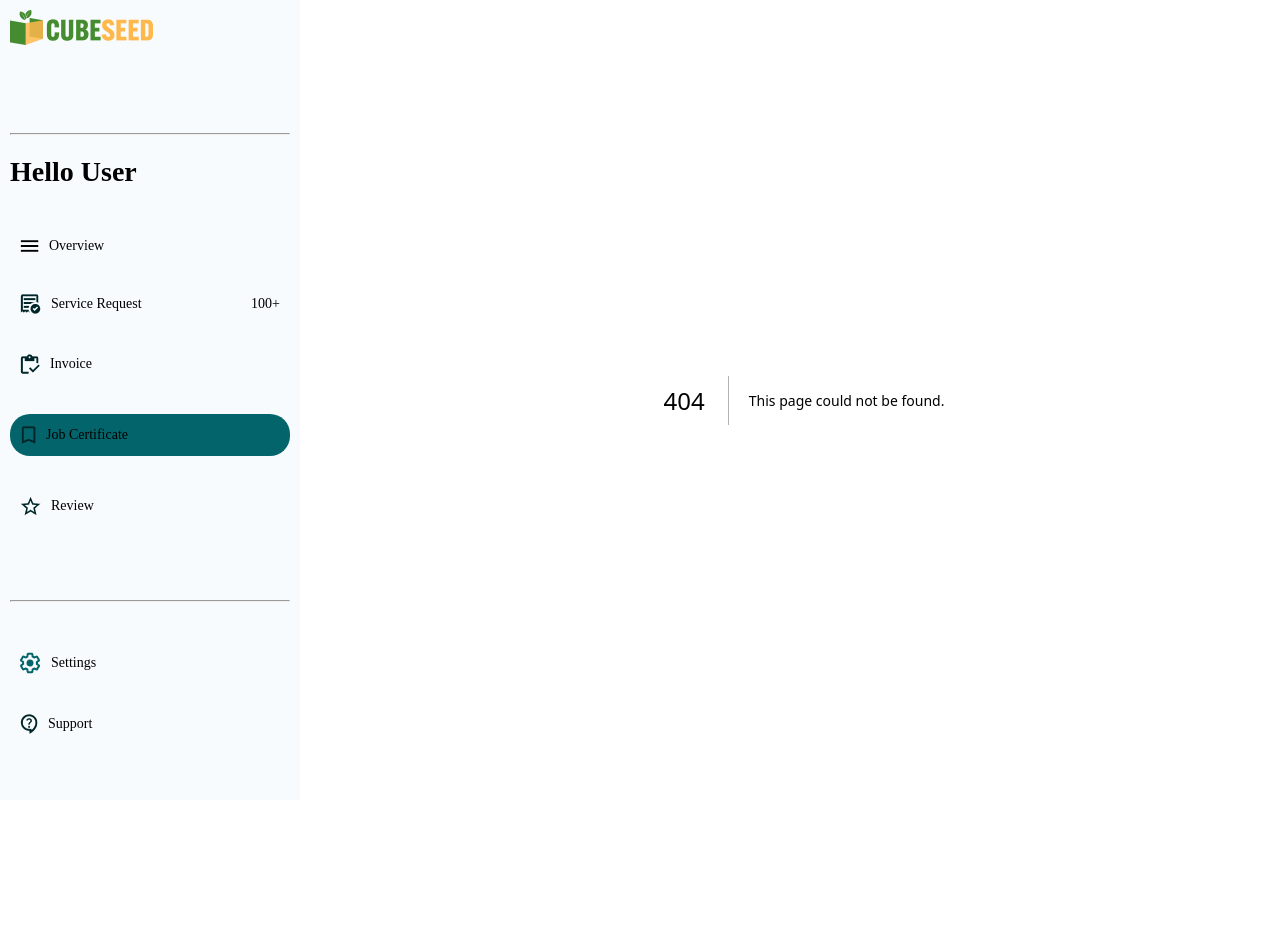
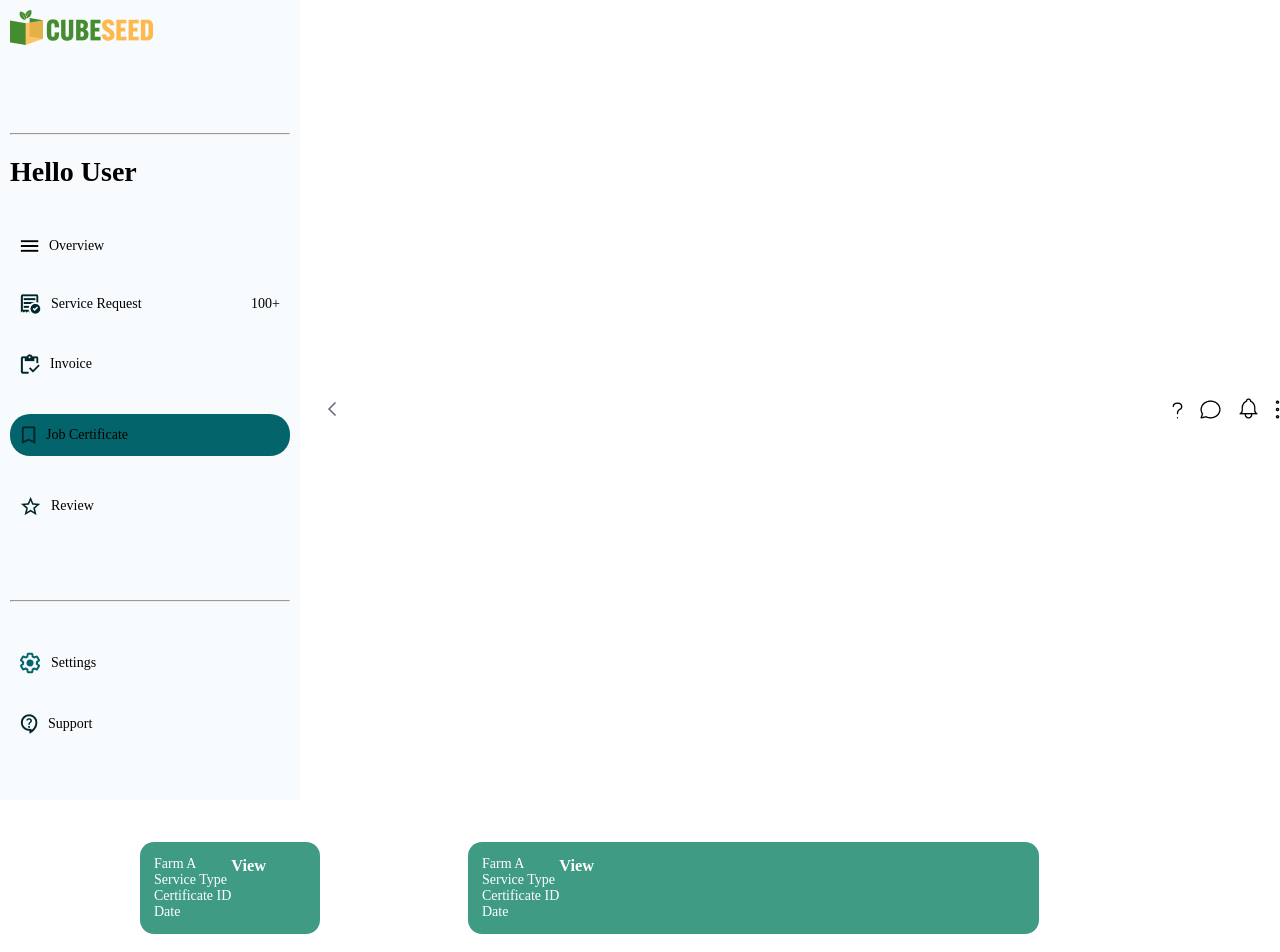
Before and after one commit to oveizon/Service-user-group, a Next.js app: page /certificate in a window 1280 px wide. Before the commit this address had no page. Shown: the top 952 px of the page. Before the commit the page ends 800 px from the top, so only its background shows below. Built offline with nearby package versions, Linux system fonts and the light colour scheme.

Commit message:
add job certification pages

```diff
--- /dev/null
+++ b/pages/certificate.tsx
@@ -0,0 +1,63 @@
+import React from "react";
+import style from "@/styles/Certificate.module.scss";
+import Navbar from "@/components/Navbar";
+import Footer from "@/components/Footer";
+import Link from "next/link";
+
+
+interface Certificate{
+    [key : string]: any;
+}
+
+
+const JobCert = () => {
+
+    const certificate : Certificate[] = [
+        {
+            farm : 'Farm A',
+            service : 'Service Type',
+            id : 'Certificate ID',
+            date : 'Date',
+            tmpId : 1
+        },
+
+        {
+            farm : 'Farm A',
+            service : 'Service Type',
+            id : 'Certificate ID',
+            date : 'Date',
+            tmpId : 2
+        },
+
+        {
+            farm : 'Farm A',
+            service : 'Service Type',
+            id : 'Certificate ID',
+            date : 'Date',
+            tmpId : 3
+        }
+    ]
+
+
+    return(
+        <>
+           <Navbar />
+          {certificate.map(cert => {
+            return (
+                < div className = {style.box}>
+                 <div className = {style.flex}>
+                    <div key = {cert.tmpId}>
+                       <p>{cert.farm}</p>
+                       <p>{cert.service}</p>
+                       <p>{cert.id}</p>
+                       <p>{cert.date}</p>
+                    </div>
+                    <h3 className="click"><Link href={'/certificate/' + cert.tmpId}>View</Link></h3>
+                 </div>
+                </div>
+        )})}
+        <Footer />
+        </>
+    );
+}
+export default JobCert;
--- /dev/null
+++ b/styles/Certificate.module.scss
@@ -0,0 +1,34 @@
+
+
+.box{
+    display: block;
+    background-color: rgb(64, 155, 132);
+    color: var(--primary-white);
+    padding: 1rem;
+    margin: 0rem;
+    margin-left: 10rem;
+    margin-top: 3rem;
+    border-radius: 1rem 1rem;
+    align-items: center;
+    width: 60%;
+    height:fit-content;
+}
+
+.flex{
+    display: flex;
+    margin: auto;
+}
+.click{
+    padding: 5rem;
+    border-color: var(--primary-white);
+    border: 1px;
+}
+
+.tic{
+    color: rgb(78, 155, 145);
+}
+
+.tics{
+    color: rgb(21, 105, 94);
+    font-weight: bolder;
+}
```
Also changed, not shown: pages/certificate/[view].tsx (added, +74 -0 lines), pages/invoice.tsx (+0 -122 lines).
